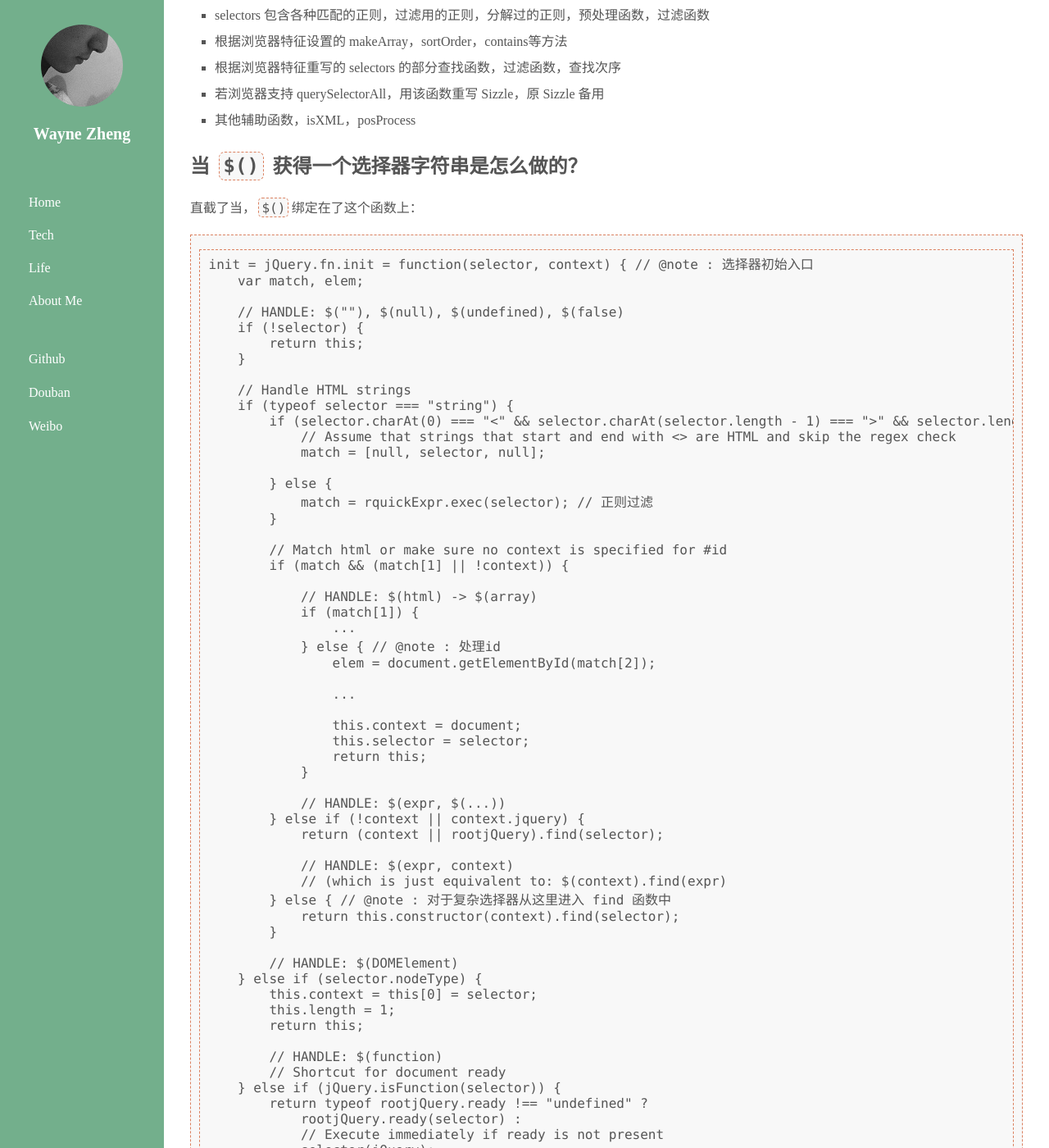
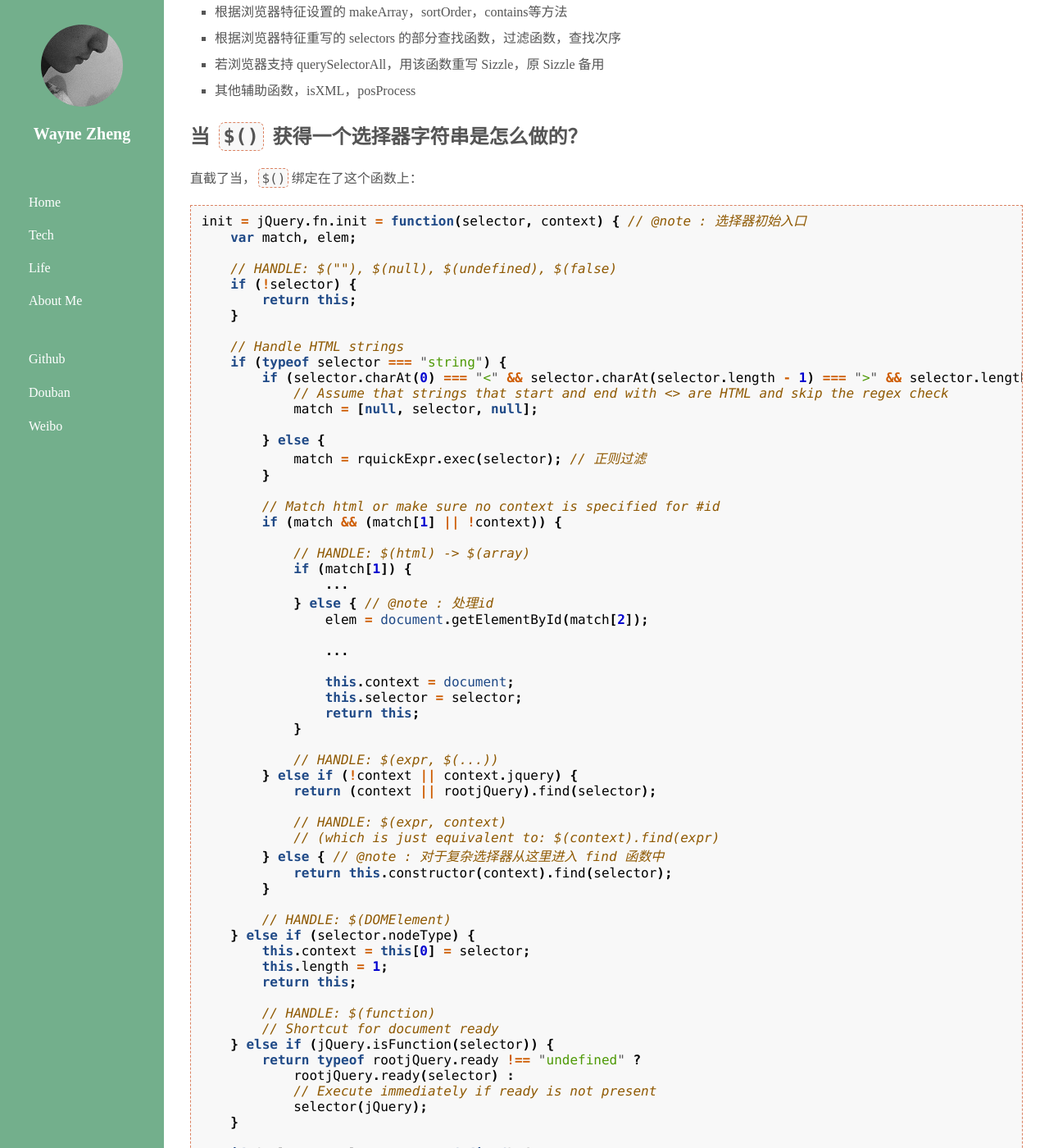
Before and after one commit to wynn719/blog, a Jekyll site: the page built from _posts/2015-09-20-jQuery-selector&sizzle2.md, in a window 1280 px wide and 1400 px high, scrolled down 1112 px. Shown: the whole window at 82% size. Built offline with Jekyll 4.4.1, drawn with Linux system fonts in a browser that asks for light colours; nearby versions of some CDN libraries; comment, search, counter and statistics services are not loaded; some of the changed text lies outside the part shown.

Commit message:
Signed-off-by: waynezheng

````diff
--- a/_posts/2015-09-20-jQuery-selector&sizzle2.md
+++ b/_posts/2015-09-20-jQuery-selector&sizzle2.md
@@ -18,7 +18,7 @@ excerpt: 团队的技术分享，我选择了分享 -- 分析Sizzle选择器引
 
 jQuery是总入口，选择器支持9种方式的处理：
 
-```
+{% highlight javascript %}
 1.$(document)
 2.$('<div>')
 3.$('div')
@@ -33,7 +33,7 @@ jQuery是总入口，选择器支持9种方式的处理：
          click: function(){ $(this).toggleClass("test"); }
       }).appendTo("body");
 10.$($('.test'))
-```
+{% endhighlight %}
 
 ## Sizzle的设计思路
 
@@ -57,7 +57,7 @@ Sizzle 的整体结构：
 
 直截了当，`$()`绑定在了这个函数上：
 
-```
+{% highlight javascript %}
 init = jQuery.fn.init = function(selector, context) { // @note : 选择器初始入口
     var match, elem;
 
@@ -124,7 +124,7 @@ init = jQuery.fn.init = function(selector, context) { // @note : 选择器初始
 
     return jQuery.makeArray(selector, this);
 };
-```
+{% endhighlight %}
 
 过程是这样子的：
 
@@ -138,7 +138,7 @@ init = jQuery.fn.init = function(selector, context) { // @note : 选择器初始
 
 **But**，并不是直接进入`jQuery.find`函数，而是先进入非常熟悉的`jQuery.extend.find()`方法中，也就是常用的`$().find()`方法
 
-```
+{% highlight javascript %}
 jQuery.fn.extend({ // 写插件的会发现，插件都是写在这个extend接口下的
     find: function(selector) {
         var i,
@@ -161,12 +161,12 @@ jQuery.fn.extend({ // 写插件的会发现，插件都是写在这个extend接
         }
 
 		...
-```
+{% endhighlight %}
 
 全局搜索下，可以在**2600多行**看到这么一行代码：
 
-```
+{% highlight javascript %}
 jQuery.find = Sizzle;
-```
+{% endhighlight %}
 
 至此，**终于进入了大名鼎鼎的 Sizzle 中了**~
````
Also changed, not shown: _posts/2015-09-20-jQuery-selector&sizzle.md (+4 -4 lines).
